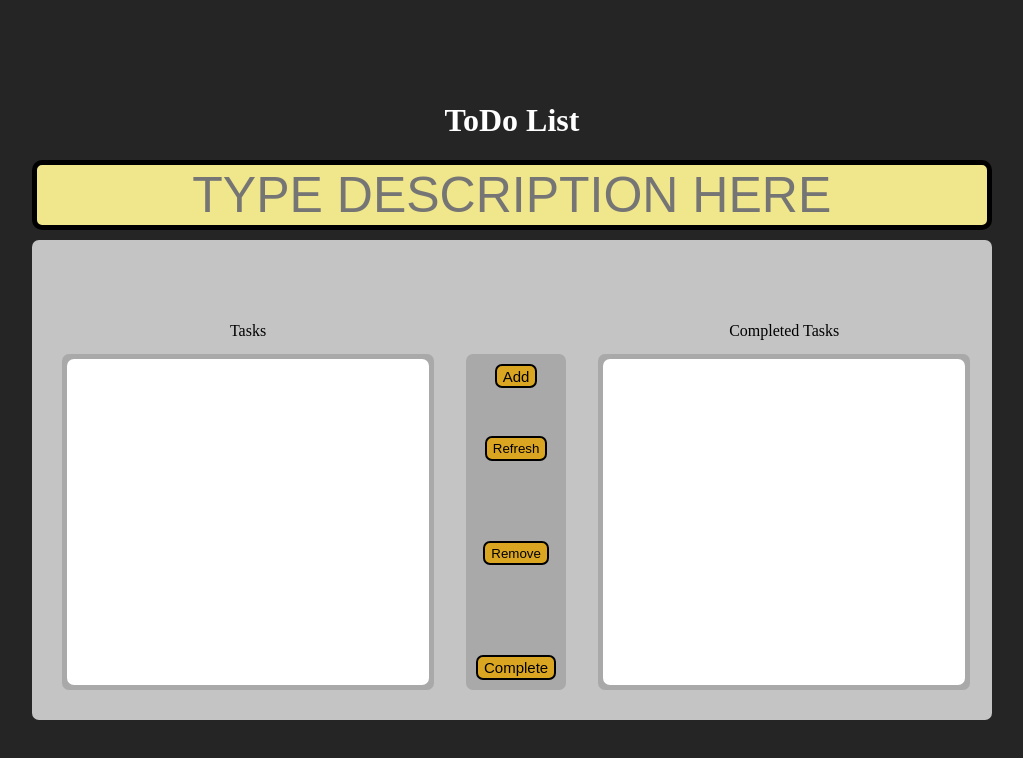
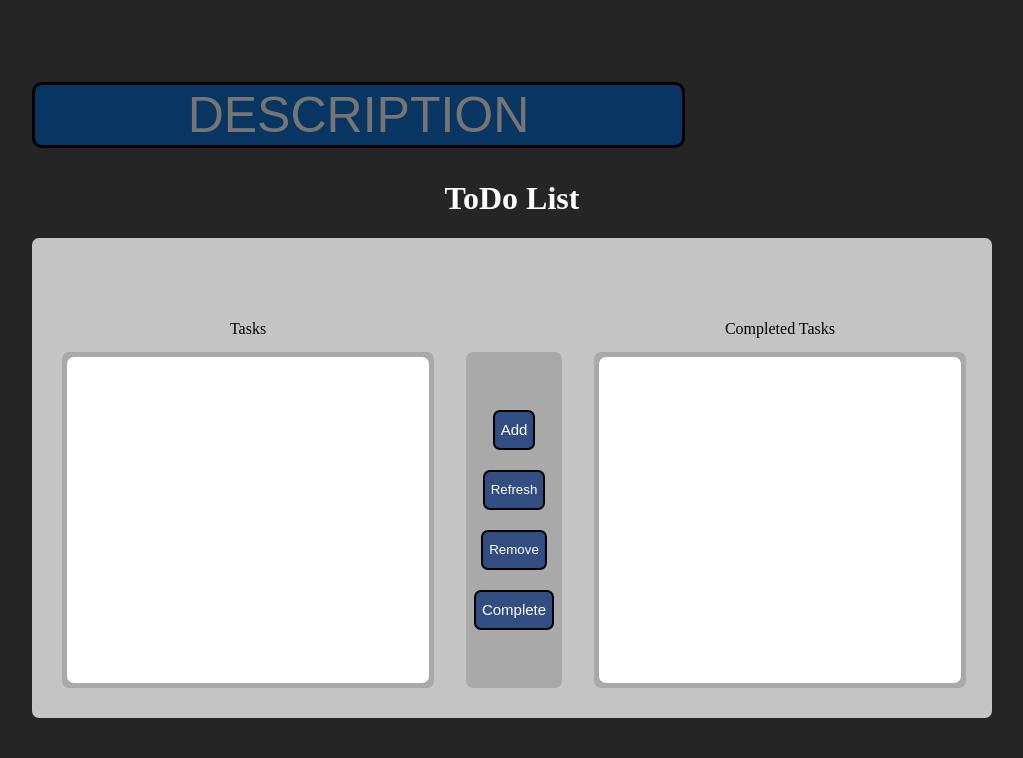
Before and after one commit to NybergViktor/event_ticket_booking, a plain HTML site: page index.html in a window 1280 px wide. Shown: the top 758 px of the page, without its empty margins (208-1231 px from the left). Drawn offline with Linux system fonts and the light colour scheme.

Commit message:
started redoing functions

```diff
--- a/index.html
+++ b/index.html
@@ -6,14 +6,14 @@
     <title>ToDo</title>
     <link rel="stylesheet" href="style.css" />
   </head>
-  <body onload="refresh()">
-    <h1 id="title">ToDo List</h1>
+  <body>
     <input
       type="text"
       name="description"
       id="taskDescription"
-      placeholder="TYPE DESCRIPTION HERE"
+      placeholder="DESCRIPTION"
     />
+    <h1 id="title">ToDo List</h1>
 
     <main class="main">
       <div class="left">
@@ -23,20 +23,15 @@
       </div>
 
       <div class="middle">
-        <button onclick="taskManager.addTask()" id="add">
+        <button onclick="addTask()" id="add">
           <p>Add</p>
         </button>
 
-        <button
-          onclick="taskManager.listAllTasks(), taskManager.listCompletedTasks()"
-          class="refresh"
-        >
+        <button onclick="listAllTasks(), listCompletedTasks()" class="refresh">
           Refresh
         </button>
-        <button onclick="taskManager.removeTask()" class="remove">
-          Remove
-        </button>
-        <button onclick="taskManager.completeTask()" id="complete">
+        <button onclick="removeTask()" class="remove">Remove</button>
+        <button onclick="completeTask()" id="complete">
           <p>Complete</p>
         </button>
       </div>
@@ -45,7 +40,8 @@
 
         <div id="completed-tasks"></div>
       </div>
+
+      <script src="index.js"></script>
     </main>
-    <script src="index.js"></script>
   </body>
 </html>
--- a/index.js
+++ b/index.js
@@ -1,13 +1,9 @@
+document.addEventListener("DOMContentLoaded", () => {
+  let taskId = 1;
 
-
-
-let taskId = 1;
-
-const taskManager = {
   //array
-  tasks: [],
-
-  preAddTask: function () {
+  const tasks = [];
+  function preAddTask() {
     try {
       this.tasks = JSON.parse(localStorage.getItem("tasks"));
     } catch (e) {
@@ -15,22 +11,12 @@ const taskManager = {
       taskId = this.tasks.length - 1;
     }
 
-    this.addTask();
-  },
-
+    addTask();
+  }
   //add new task
-  addTask: function () {
-    const temp = JSON.parse(localStorage.getItem("tasks"));
-
-    if (temp !== null) {
-      this.tasks = JSON.parse(localStorage.getItem("tasks"));
-      taskId = this.tasks.length;
-    }
-
+  function addTask() {
     const taskInput = document.getElementById("taskDescription");
-    description = taskInput.value.trim();
-    taskInput.value = "";
-    //const description = prompt("Please add description for the task");
+    const description = taskInput.value.trim();
 
     if (description.trim() === "") {
       alert("Task description can not be empty!");
@@ -44,18 +30,14 @@ const taskManager = {
     };
 
     // add to array
-    this.tasks.push(task);
-    //save to localstorage from array
-    localStorage.setItem("tasks", JSON.stringify(this.tasks));
+    tasks.push(task);
+    taskInput.value = "";
 
     //update
-    this.listAllTasks();
-    this.listCompletedTasks();
-  },
-
-  listAllTasks: function () {
-    //get tasks from localstorage
-    const tasksArr = JSON.parse(localStorage.getItem("tasks"));
+    listAllTasks();
+    listCompletedTasks();
+  }
+  function listAllTasks() {
     const tasksContainer = document.getElementById("myTasks");
 
     //clear localstorage
@@ -70,9 +52,9 @@ const taskManager = {
         tasksContainer.appendChild(myTask);
       }
     });
-  },
+  }
 
-  completeTask: function () {
+  function completeTask() {
     //get id
     const id = parseInt(
       prompt("Enter the id of the task you want to complete:")
@@ -88,22 +70,16 @@ const taskManager = {
     //set completed to true
     task.completed = true;
 
-    //update localstorage from array
-    localStorage.clear;
-    localStorage.setItem("tasks", JSON.stringify(this.tasks));
-
     //update
-    this.listCompletedTasks();
-    this.listAllTasks();
-  },
-
+    listCompletedTasks();
+    listAllTasks();
+  }
   //update both lists
-  refresh: function () {
-    this.listAllTasks();
-    this.listCompletedTasks();
-  },
-
-  removeTask: function () {
+  function refresh() {
+    listAllTasks();
+    listCompletedTasks();
+  }
+  function removeTask() {
     //get id
     const id = parseInt(prompt("Enter the id of the task you want to remove:"));
 
@@ -114,22 +90,11 @@ const taskManager = {
       alert("Task not found!");
     }
 
-    //this.tasks.splice(id - 1);
-
-    //set completed to true
-
-    //update localstorage from array
-    localStorage.clear;
-    localStorage.setItem("tasks", JSON.stringify(this.tasks));
-
     //update
-    this.listCompletedTasks();
-    this.listAllTasks();
-  },
-
-  listCompletedTasks: function () {
-    //get tasks from localstorage
-    const tasksArr = JSON.parse(localStorage.getItem("tasks"));
+    listCompletedTasks();
+    listAllTasks();
+  }
+  function listCompletedTasks() {
     const tasksContainer = document.getElementById("completed-tasks");
 
     //clean localstorage
@@ -144,6 +109,5 @@ const taskManager = {
         tasksContainer.appendChild(myTask);
       }
     });
-  },
-
-};
+  }
+});
--- a/style.css
+++ b/style.css
@@ -41,14 +41,13 @@ h1{
 }
 
 #taskDescription{
-  background-color: khaki;
-  border: 5px solid black;
-  width: 98.5%;
+  background-color: rgb(8, 53, 97);
+  border: 3px solid black;
   margin-bottom: 10px;
   border-radius: 10px;
   text-align: center;
   font-size: 50px;
-  color: black;
+  color: white;
 
 }
 
@@ -72,13 +71,13 @@ h1{
   flex-direction: column;
   align-items: center;
   justify-content: center;
-  gap: 5rem;
   margin-bottom: 30px;
+  width: 6rem;
 }
 .middle button {
   border-radius: 7px;
-  background-color: goldenrod;
-  color: black;
+  background-color: rgb(50, 77, 129);
+  color: white;
   height: 40px;
   width: auto;
   border-style: none;
@@ -86,15 +85,25 @@ h1{
 }
 
 .middle button:hover {
-  background-color: lightgoldenrodyellow;
+  background-color: rgb(33, 176, 208);
   cursor: pointer;
 }
 
 #add {
   margin-top: 10px;
+  margin-bottom: 10px;
 }
 
 #complete {
+  margin-bottom: 10px;
+  margin: 10px;
+}
+
+.remove{
+  margin-bottom: 10px;
+  margin: 10px;
+}
+.refresh{
   margin-bottom: 10px;
   margin: 10px;
 }
@@ -105,7 +114,7 @@ button p {
 }
 .right {
   border-radius: 7px;
-  width: max-content;
+  width: auto;
   height: 70%;
   background-color: darkgray;
   flex-grow: 2;
@@ -119,7 +128,7 @@ button p {
   height: 70%;
   flex-grow: 2;
   background-color: darkgray;
-  width: max-content;
+  width: auto;
   margin-left: 30px;
   margin-bottom: 30px;
   display: flex;
```
